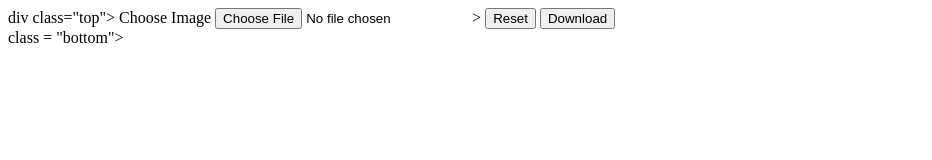
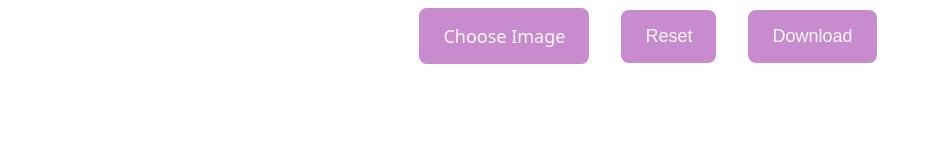
Before and after one commit to Shlokktiwarii/Stable-Pixels, a plain HTML site: page index.html in a window 1280 px wide. Shown: the whole page, without its empty margins (0-932 px from the left). Drawn offline with Linux system fonts and the light colour scheme.

Commit message:
colors added to buttons, background color added to body, and some class names changed for better readability.

```diff
--- a/index.html
+++ b/index.html
@@ -11,22 +11,22 @@
     <main>
         <section >
            <div class="left">
-               div class="top">
-                <label class="image-input" class="btn">
+               <div class="top">
+                <label for="image-input" class="btn">
                     Choose Image
-                    <input type="file" id="image-input" accept="image/*" > >
+                     <input type="file" id="image-input" accept="image/*" hidden>
                 </label>
-                <button class="clear-btn">Reset</button>
-                <button class="download-btn">Download</button>
+                <button class="btn">Reset</button>
+                <button class="btn">Download</button>
                </div>
-                <div> class = "bottom">
-                 </div>
+                <div class = "bottom">
+                </div>
             </div>
-           <div class="right">
+            <div class="right">
               <div class="top">
               </div>
             </div>
-        <section
+        </section>
     </main>
     <script src="script.js"></script>
 </body>
--- a/style.css
+++ b/style.css
@@ -0,0 +1,33 @@
+{
+    margin: 0;
+    padding: 0;
+    box-sizing: border-box;
+}
+html,body{
+    width: 100%;
+    font-family: system-ui, -apple-system, BlinkMacSystemFont, 'Segoe UI';
+    background color: var(--primary-background-color);
+}
+main{
+    width: 100%;
+}
+main section{
+    width: 100%;
+    padding: var(--padding--xl);
+}
+.btn{
+    background-color: var(--secondary-background-color);
+    color: var(--primary-text-color);
+    padding: var(--padding-m) var(--padding-l);
+    border: none;
+    border-radius: var(--primary-border-radius);
+    cursor: pointer;
+    font-size: var(--primary-font-size);
+}
+main section .top{
+    display: flex;
+    justify-content: center;
+    align-items: center;
+    gap: var(--gutter-xl);
+    text-color: var(--primary-text-color);
+}
--- a/theme.css
+++ b/theme.css
@@ -1,7 +1,7 @@
 :root {
     /* Background Colors */
     --primary-background-color: #472b71;
-    --secondary-background-color: #9d43a5;
+    --secondary-background-color: #c88bce;
     --active-background-color: #fef5f5;
     /* text colors */
     --primary-text-color: #fffffff5;
@@ -26,6 +26,13 @@
     --secondary-border-radius: 4px;
     --active-border-radius: 6px;
 
+        /* Gutter */
+    --gutter-sm: 8px;
+    --gutter-m: 16px;
+    --gutter-l: 24px;
+    --gutter-xl: 32px;
+    --gutter-xxl: 40px;
+
     /* Colors */
     --primary-color: #ffffff;
     --secondary-color: #000000ea;
```
